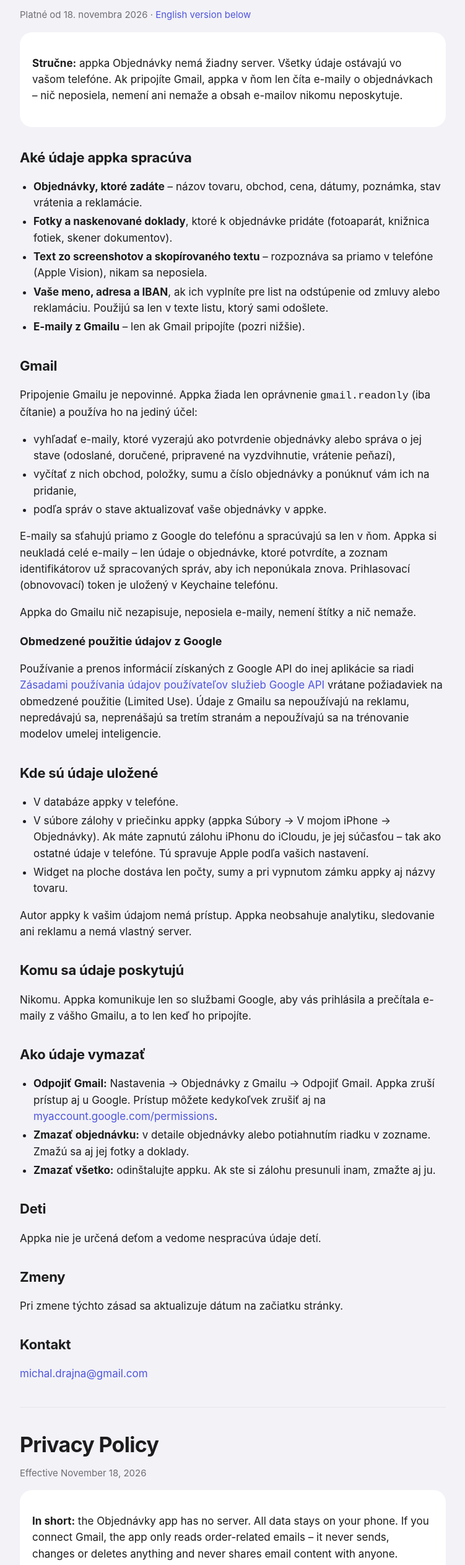
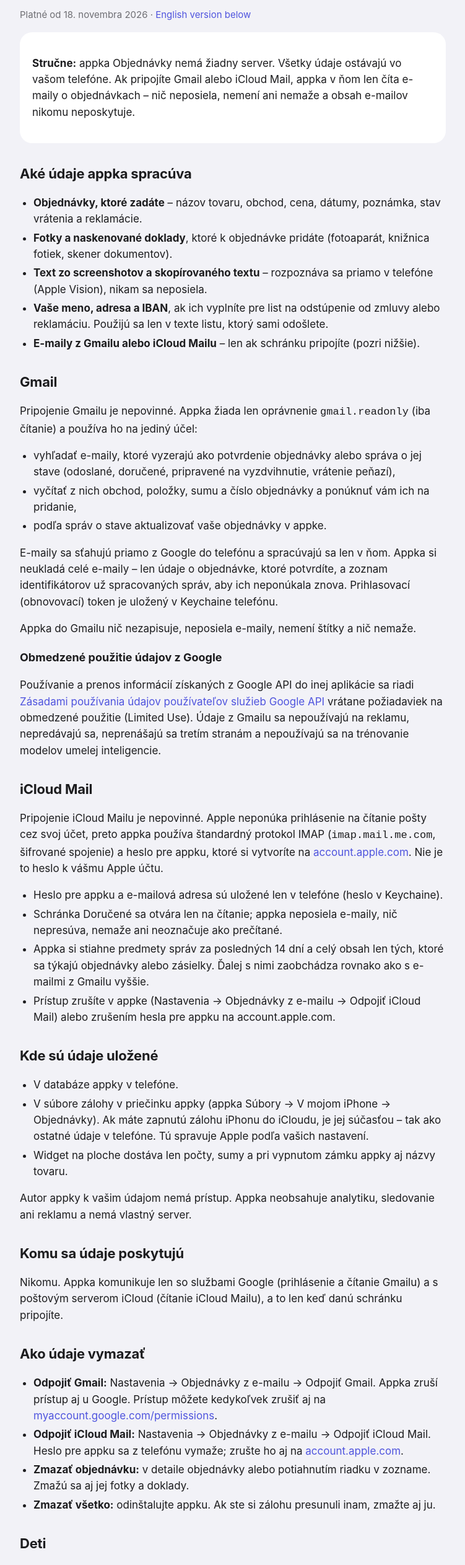
Before and after one commit to drajnamichal/drajnamichal.github.io, a plain HTML site: page privacy.html in a window 1280 px wide. Shown: the part 135-2660 px from the top of the page at 62% size, without its empty margins (264-1015 px from the left). Drawn offline with Linux system fonts and the light colour scheme.

Commit message:
Privacy policy: add iCloud Mail (IMAP, app-specific password)
Co-Authored-By: Claude Opus 5.5 <noreply@anthropic.com>

```diff
--- a/privacy.html
+++ b/privacy.html
@@ -14,7 +14,7 @@
   <p class="muted">Platné od 18. novembra 2026 · <a href="#english">English version below</a></p>
 
   <div class="card">
-    <p><strong>Stručne:</strong> appka Objednávky nemá žiadny server. Všetky údaje ostávajú vo vašom telefóne. Ak pripojíte Gmail, appka v ňom len číta e-maily o objednávkach – nič neposiela, nemení ani nemaže a obsah e-mailov nikomu neposkytuje.</p>
+    <p><strong>Stručne:</strong> appka Objednávky nemá žiadny server. Všetky údaje ostávajú vo vašom telefóne. Ak pripojíte Gmail alebo iCloud Mail, appka v ňom len číta e-maily o objednávkach – nič neposiela, nemení ani nemaže a obsah e-mailov nikomu neposkytuje.</p>
   </div>
 
   <h2>Aké údaje appka spracúva</h2>
@@ -23,7 +23,7 @@
     <li><strong>Fotky a naskenované doklady</strong>, ktoré k objednávke pridáte (fotoaparát, knižnica fotiek, skener dokumentov).</li>
     <li><strong>Text zo screenshotov a skopírovaného textu</strong> – rozpoznáva sa priamo v telefóne (Apple Vision), nikam sa neposiela.</li>
     <li><strong>Vaše meno, adresa a IBAN</strong>, ak ich vyplníte pre list na odstúpenie od zmluvy alebo reklamáciu. Použijú sa len v texte listu, ktorý sami odošlete.</li>
-    <li><strong>E-maily z Gmailu</strong> – len ak Gmail pripojíte (pozri nižšie).</li>
+    <li><strong>E-maily z Gmailu alebo iCloud Mailu</strong> – len ak schránku pripojíte (pozri nižšie).</li>
   </ul>
 
   <h2>Gmail</h2>
@@ -39,6 +39,15 @@
   <h3>Obmedzené použitie údajov z Google</h3>
   <p>Používanie a prenos informácií získaných z Google API do inej aplikácie sa riadi <a href="https://developers.google.com/terms/api-services-user-data-policy">Zásadami používania údajov používateľov služieb Google API</a> vrátane požiadaviek na obmedzené použitie (Limited Use). Údaje z Gmailu sa nepoužívajú na reklamu, nepredávajú sa, neprenášajú sa tretím stranám a nepoužívajú sa na trénovanie modelov umelej inteligencie.</p>
 
+  <h2>iCloud Mail</h2>
+  <p>Pripojenie iCloud Mailu je nepovinné. Apple neponúka prihlásenie na čítanie pošty cez svoj účet, preto appka používa štandardný protokol IMAP (<code>imap.mail.me.com</code>, šifrované spojenie) a heslo pre appku, ktoré si vytvoríte na <a href="https://account.apple.com">account.apple.com</a>. Nie je to heslo k vášmu Apple účtu.</p>
+  <ul>
+    <li>Heslo pre appku a e-mailová adresa sú uložené len v telefóne (heslo v Keychaine).</li>
+    <li>Schránka Doručené sa otvára len na čítanie; appka neposiela e-maily, nič nepresúva, nemaže ani neoznačuje ako prečítané.</li>
+    <li>Appka si stiahne predmety správ za posledných 14 dní a celý obsah len tých, ktoré sa týkajú objednávky alebo zásielky. Ďalej s nimi zaobchádza rovnako ako s e-mailmi z Gmailu vyššie.</li>
+    <li>Prístup zrušíte v appke (Nastavenia → Objednávky z e-mailu → Odpojiť iCloud Mail) alebo zrušením hesla pre appku na account.apple.com.</li>
+  </ul>
+
   <h2>Kde sú údaje uložené</h2>
   <ul>
     <li>V databáze appky v telefóne.</li>
@@ -48,11 +57,12 @@
   <p>Autor appky k vašim údajom nemá prístup. Appka neobsahuje analytiku, sledovanie ani reklamu a nemá vlastný server.</p>
 
   <h2>Komu sa údaje poskytujú</h2>
-  <p>Nikomu. Appka komunikuje len so službami Google, aby vás prihlásila a prečítala e-maily z vášho Gmailu, a to len keď ho pripojíte.</p>
+  <p>Nikomu. Appka komunikuje len so službami Google (prihlásenie a čítanie Gmailu) a s poštovým serverom iCloud (čítanie iCloud Mailu), a to len keď danú schránku pripojíte.</p>
 
   <h2>Ako údaje vymazať</h2>
   <ul>
-    <li><strong>Odpojiť Gmail:</strong> Nastavenia → Objednávky z Gmailu → Odpojiť Gmail. Appka zruší prístup aj u Google. Prístup môžete kedykoľvek zrušiť aj na <a href="https://myaccount.google.com/permissions">myaccount.google.com/permissions</a>.</li>
+    <li><strong>Odpojiť Gmail:</strong> Nastavenia → Objednávky z e-mailu → Odpojiť Gmail. Appka zruší prístup aj u Google. Prístup môžete kedykoľvek zrušiť aj na <a href="https://myaccount.google.com/permissions">myaccount.google.com/permissions</a>.</li>
+    <li><strong>Odpojiť iCloud Mail:</strong> Nastavenia → Objednávky z e-mailu → Odpojiť iCloud Mail. Heslo pre appku sa z telefónu vymaže; zrušte ho aj na <a href="https://account.apple.com">account.apple.com</a>.</li>
     <li><strong>Zmazať objednávku:</strong> v detaile objednávky alebo potiahnutím riadku v zozname. Zmažú sa aj jej fotky a doklady.</li>
     <li><strong>Zmazať všetko:</strong> odinštalujte appku. Ak ste si zálohu presunuli inam, zmažte aj ju.</li>
   </ul>
@@ -72,7 +82,7 @@
   <p class="muted">Effective November 18, 2026</p>
 
   <div class="card">
-    <p><strong>In short:</strong> the Objednávky app has no server. All data stays on your phone. If you connect Gmail, the app only reads order-related emails – it never sends, changes or deletes anything and never shares email content with anyone.</p>
+    <p><strong>In short:</strong> the Objednávky app has no server. All data stays on your phone. If you connect Gmail or iCloud Mail, the app only reads order-related emails – it never sends, changes or deletes anything and never shares email content with anyone.</p>
   </div>
 
   <h2>Data the app processes</h2>
@@ -81,7 +91,7 @@
     <li><strong>Photos and scanned documents</strong> you attach to an order (camera, photo library, document scanner).</li>
     <li><strong>Text from screenshots and pasted text</strong> – recognized on the device (Apple Vision), never uploaded.</li>
     <li><strong>Your name, address and IBAN</strong>, if you fill them in for a withdrawal or warranty-claim letter. They are only used in the letter text that you send yourself.</li>
-    <li><strong>Gmail messages</strong> – only if you connect Gmail (see below).</li>
+    <li><strong>Gmail or iCloud Mail messages</strong> – only if you connect the mailbox (see below).</li>
   </ul>
 
   <h2>Gmail</h2>
@@ -97,6 +107,15 @@
   <h3>Limited Use of Google user data</h3>
   <p>The app's use and transfer of information received from Google APIs to any other app adheres to the <a href="https://developers.google.com/terms/api-services-user-data-policy">Google API Services User Data Policy</a>, including the Limited Use requirements. Gmail data is not used for advertising, is not sold, is not transferred to third parties and is not used to train AI models.</p>
 
+  <h2>iCloud Mail</h2>
+  <p>Connecting iCloud Mail is optional. Apple does not offer account sign-in for reading mail, so the app uses the standard IMAP protocol (<code>imap.mail.me.com</code>, encrypted connection) with an app-specific password you create at <a href="https://account.apple.com">account.apple.com</a>. It is not your Apple Account password.</p>
+  <ul>
+    <li>The app-specific password and email address are stored only on the phone (the password in the Keychain).</li>
+    <li>The Inbox is opened read-only; the app never sends email, moves, deletes or marks anything as read.</li>
+    <li>The app downloads subjects from the last 14 days and the full content only of messages about an order or shipment, then handles them exactly like Gmail messages above.</li>
+    <li>Revoke access in the app (Settings → Objednávky z e-mailu → Odpojiť iCloud Mail) or by revoking the app-specific password at account.apple.com.</li>
+  </ul>
+
   <h2>Where data is stored</h2>
   <ul>
     <li>In the app's database on your phone.</li>
@@ -106,11 +125,12 @@
   <p>The developer has no access to your data. The app contains no analytics, tracking or advertising and has no server of its own.</p>
 
   <h2>Sharing</h2>
-  <p>None. The app only talks to Google services to sign you in and read emails from your Gmail, and only when you connect it.</p>
+  <p>None. The app only talks to Google services (sign-in and reading Gmail) and to the iCloud mail server (reading iCloud Mail), and only when you connect that mailbox.</p>
 
   <h2>Deleting data</h2>
   <ul>
-    <li><strong>Disconnect Gmail:</strong> Settings (Nastavenia) → Objednávky z Gmailu → Odpojiť Gmail (Disconnect). The app also revokes access at Google. You can revoke access at any time at <a href="https://myaccount.google.com/permissions">myaccount.google.com/permissions</a>.</li>
+    <li><strong>Disconnect Gmail:</strong> Settings (Nastavenia) → Objednávky z e-mailu → Odpojiť Gmail (Disconnect). The app also revokes access at Google. You can revoke access at any time at <a href="https://myaccount.google.com/permissions">myaccount.google.com/permissions</a>.</li>
+    <li><strong>Disconnect iCloud Mail:</strong> Settings (Nastavenia) → Objednávky z e-mailu → Odpojiť iCloud Mail. The app-specific password is removed from the phone; revoke it at <a href="https://account.apple.com">account.apple.com</a> as well.</li>
     <li><strong>Delete an order:</strong> from the order detail or by swiping the row in the list. Its photos and documents are deleted too.</li>
     <li><strong>Delete everything:</strong> uninstall the app. If you moved the backup file elsewhere, delete it as well.</li>
   </ul>
```
Also changed, not shown: index.html (+2 -2 lines).
